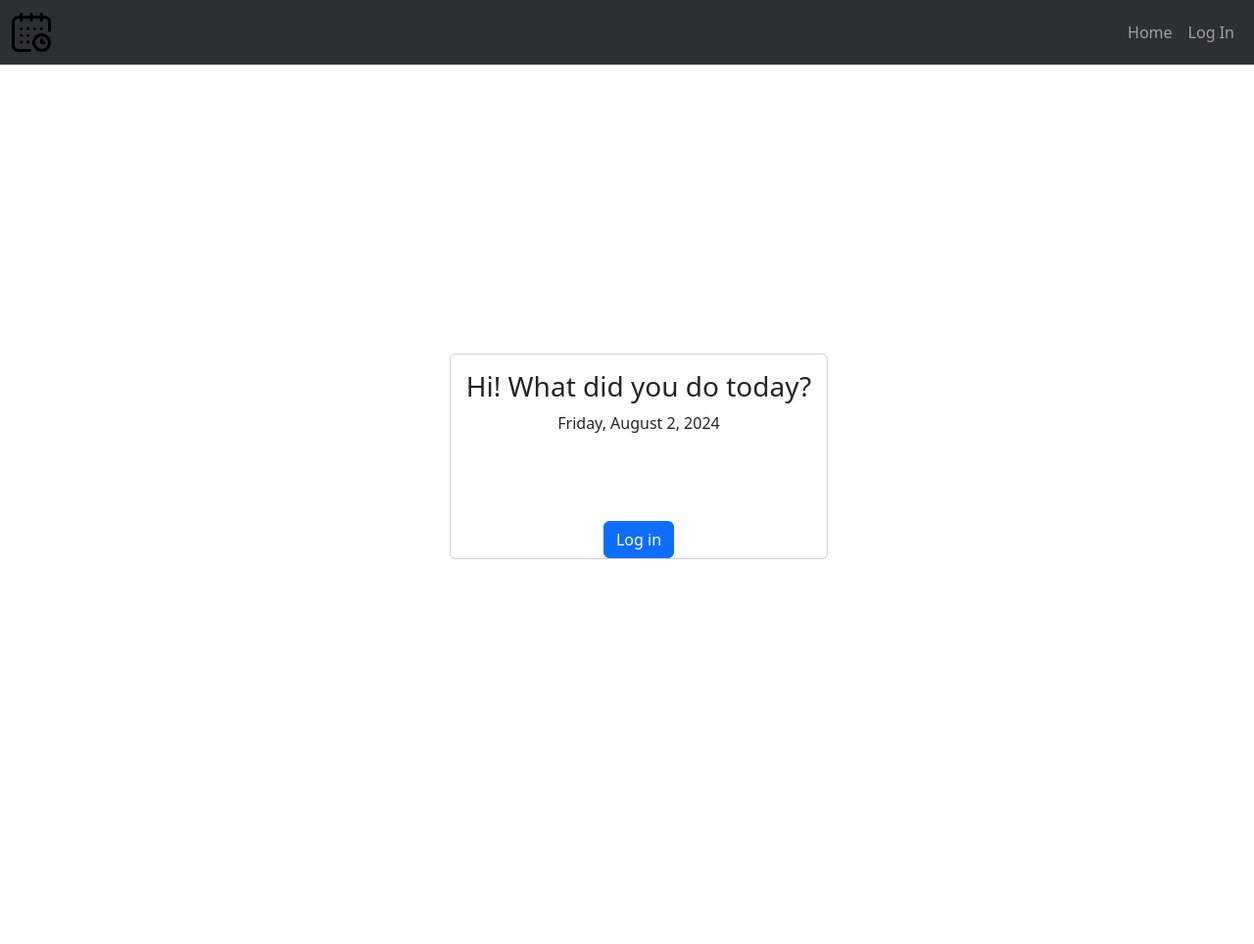
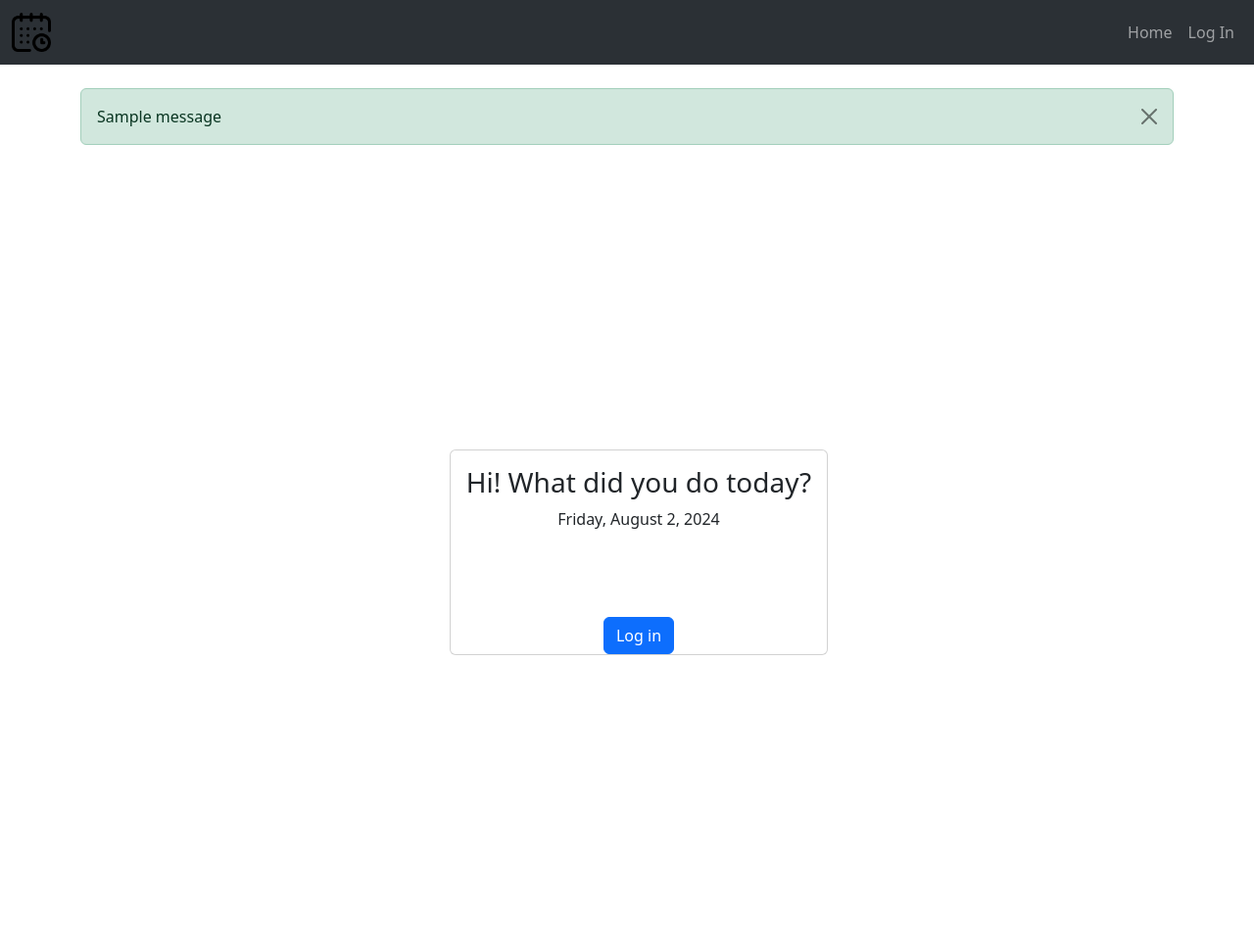
Before and after one commit to Nikola-Vukasinovic/flask-alchemy-work-hours, a Flask app: page / in a window 1280 px wide. Shown: the whole page at 98% size. Before the commit the page ends 571 px from the top, so only its background shows below. Run offline with Flask 3, Linux system fonts and the light colour scheme; tables that the repository leaves empty hold one stand-in row (values such as "Sample post"); one stand-in notice (Sample message) is shown.

Commit message:
added flash message groups

```diff
--- a/work_hours_app/templates/core/base.html
+++ b/work_hours_app/templates/core/base.html
@@ -44,9 +44,20 @@
     </nav>
 
 
-    <div class="container">
+    <div class="container mt-4">
+        <!-- Flash messages -->
+        {% with messages = get_flashed_messages(with_categories=true) %}
+            {% if messages %}
+                {% for category, message in messages %}
+                    <div class="alert alert-{{ category }} alert-dismissible fade show" role="alert">
+                        {{ message }}
+                        <button type="button" class="btn-close" data-bs-dismiss="alert" aria-label="Close"></button>
+                    </div>
+                {% endfor %}
+            {% endif %}
+        {% endwith %}
+
         {% block content %}
-
         {% endblock %}
     </div>
 
```
